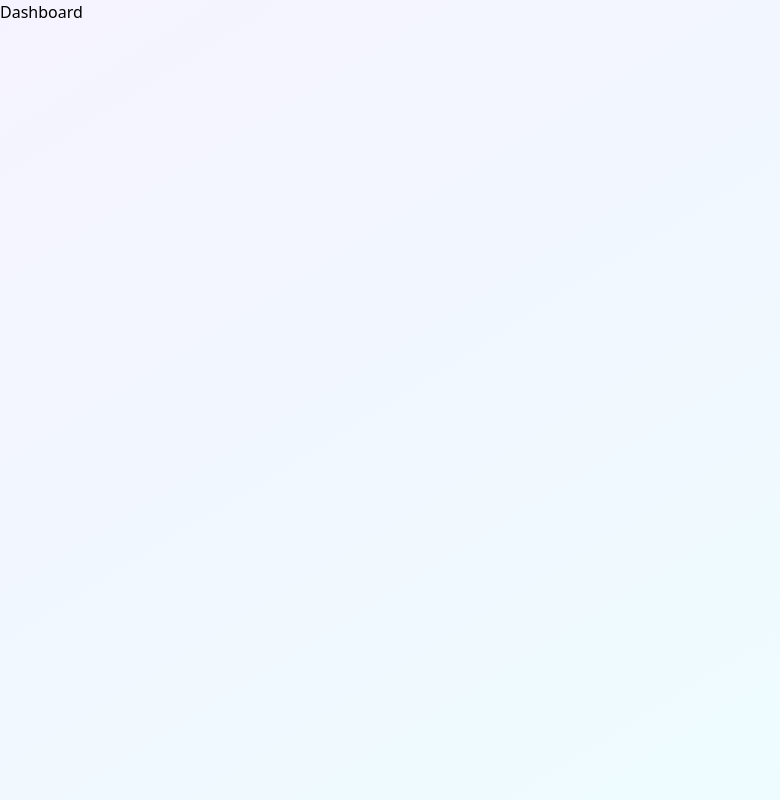
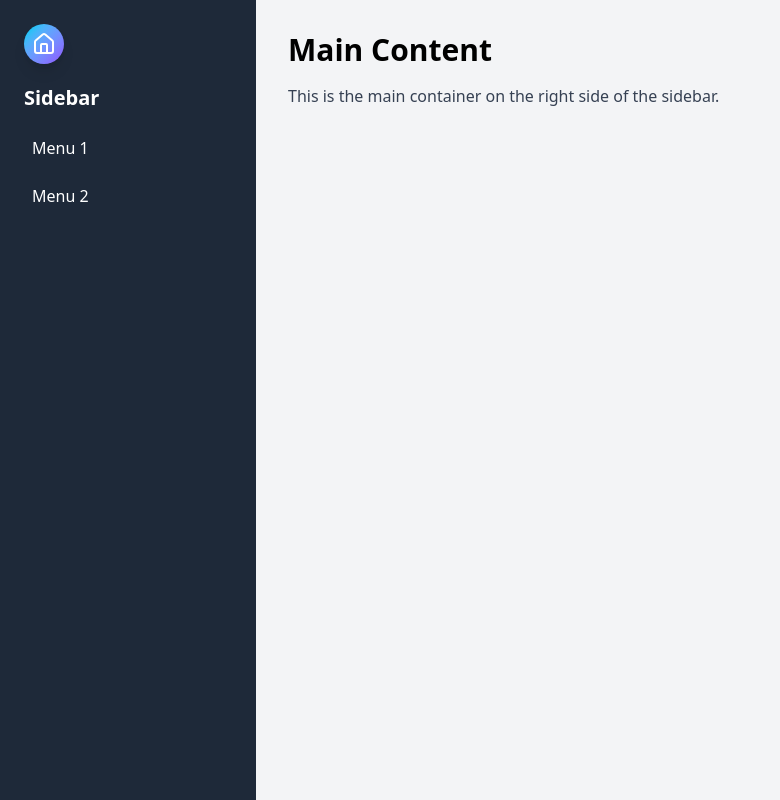
Before and after one commit to ravikanttarare95/pocket-pilot, a React (Vite) app in the folder client/: page /dashboard in a window 1280 px wide. Shown: the whole page, without its empty margins (0-780 px from the left). Built offline with nearby package versions, Linux system fonts and the light colour scheme; a web font is replaced by a local one.

Commit message:
Basic Dashboard page

```diff
--- a/client/src/components/Button.jsx
+++ b/client/src/components/Button.jsx
@@ -1,9 +1,18 @@
 import React from "react";
 
-function Button({ btnTitle, onBtnClick, customStyle }) {
+function Button({ btnTitle, onBtnClick, customStyle = "", size = "md" }) {
+  const sizeClasses =
+    size === "lg"
+      ? "text-lg sm:text-xl px-8 py-3 rounded-lg"
+      : size === "sm"
+      ? "text-sm sm:text-base px-3 py-1 rounded-md"
+      : "text-base sm:text-lg px-5 py-2 rounded-md";
+
   return (
     <button
-      className={`${customStyle} cursor-pointer bg-gradient-to-r from-cyan-600 to-rose-600 text-white text-base sm:text-lg md:text-xl px-6 sm:px-8 py-2 sm:py-3 rounded-lg shadow-lg hover:shadow-xl duration-300 font-semibold`}
+      className={`${customStyle} ${sizeClasses}
+        cursor-pointer bg-gradient-to-br from-cyan-400 to-violet-500
+        text-white shadow-lg hover:shadow-xl duration-300 font-semibold`}
       onClick={onBtnClick}
     >
       {btnTitle}
--- a/client/src/components/Navbar.jsx
+++ b/client/src/components/Navbar.jsx
@@ -12,7 +12,7 @@ function Navbar() {
   ];
 
   return (
-    <nav className="sticky top-0 z-100 bg-slate-900 text-white shadow-md px-6 py-4 flex flex-col md:flex-row md:items-center md:justify-between gap-4">
+    <nav className="sticky top-0 z-100 bg-slate-900 text-white shadow-md  px-3 sm:px-6 py-4 flex flex-col md:flex-row md:items-center md:justify-between gap-4">
       <div className="flex items-center justify-between w-full md:w-auto">
         <Link to={"/"} className="flex items-center gap-3">
           <img
--- a/client/src/views/App.jsx
+++ b/client/src/views/App.jsx
@@ -15,7 +15,7 @@ function App() {
     <div className="min-h-screen flex flex-col text-slate-900 font-serif ">
       <AosInitializer />
       <Navbar />
-      {/* Hero Section */}
+
       <section className="max-w-7xl mx-auto text-center py-8 sm:py-10 px-4 sm:px-6 flex-1">
         <div
           data-aos="zoom-in"
@@ -48,14 +48,12 @@ function App() {
         </p>
       </section>
 
-      {/* Features Section */}
       <section className="">
         <div
           data-aos="fade-up"
           data-aos-duration="1000"
           className="mx-auto bg-gradient-to-br from-white to-white-100 max-w-7xl rounded-2xl shadow-lg py-8 sm:py-10 my-8 sm:my-10 px-4 sm:px-8 text-center"
         >
-          {/* Section Heading */}
           <h3
             data-aos="flip-up"
             data-aos-delay="100"
@@ -65,7 +63,6 @@ function App() {
             What Makes Pocket Pilot Different?
           </h3>
 
-          {/* Section Description */}
           <p
             data-aos="fade-up"
             data-aos-delay="200"
@@ -76,7 +73,6 @@ function App() {
             one secure place.
           </p>
 
-          {/* Features Flex Layout */}
           <div className="flex flex-wrap justify-center gap-4 sm:gap-6 md:gap-10">
             {FEATURES.map(
               ({ featureText, featureIcon: FeatureIcon, colorObj }, idx) => (
@@ -93,7 +89,6 @@ function App() {
         </div>
       </section>
 
-      {/* CTA Section */}
       <section className="text-center py-8 sm:py-10 px-4">
         <h3
           data-aos="fade-up"
@@ -113,6 +108,7 @@ function App() {
 
         <Button
           btnTitle="Start Free"
+          size="lg"
           onBtnClick={() => {
             hangleNavigation("/login");
           }}
--- a/client/src/views/Dashboard.jsx
+++ b/client/src/views/Dashboard.jsx
@@ -1,7 +1,42 @@
 import React from "react";
+import Navbar from "./../components/Navbar";
+import Button from "./../components/Button";
+import { House } from "lucide-react";
+import { useNavigate } from "react-router";
 
 function Dashboard() {
-  return <div>Dashboard</div>;
+  const navigate = useNavigate();
+  return (
+    <div className="flex min-h-screen">
+      <aside className="w-64 bg-gray-800 text-white p-6">
+        <Button
+          btnTitle={<House />}
+          size="sm"
+          customStyle="px-2! py-2 rounded-full!"
+          onBtnClick={() => {
+            setTimeout(() => {
+              navigate("/");
+            }, 300);
+          }}
+        />
+        <h2 className="text-xl font-bold mb-4 mt-5">Sidebar</h2>
+        <ul className="space-y-2">
+          <li className="hover:bg-gray-700 p-2 rounded cursor-pointer">
+            Menu 1
+          </li>
+          <li className="hover:bg-gray-700 p-2 rounded cursor-pointer">
+            Menu 2
+          </li>
+        </ul>
+      </aside>
+      <main className="flex-1 bg-gray-100 p-8">
+        <h1 className="text-3xl font-bold mb-4">Main Content</h1>
+        <p className="text-gray-700">
+          This is the main container on the right side of the sidebar.
+        </p>
+      </main>
+    </div>
+  );
 }
 
 export default Dashboard;
```
